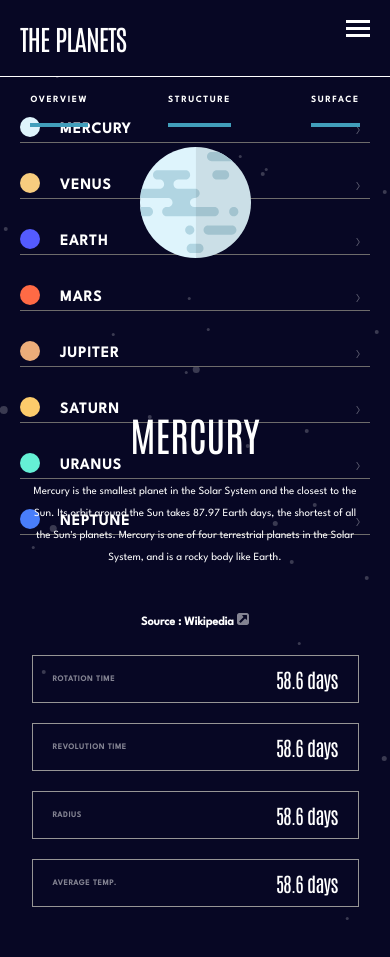
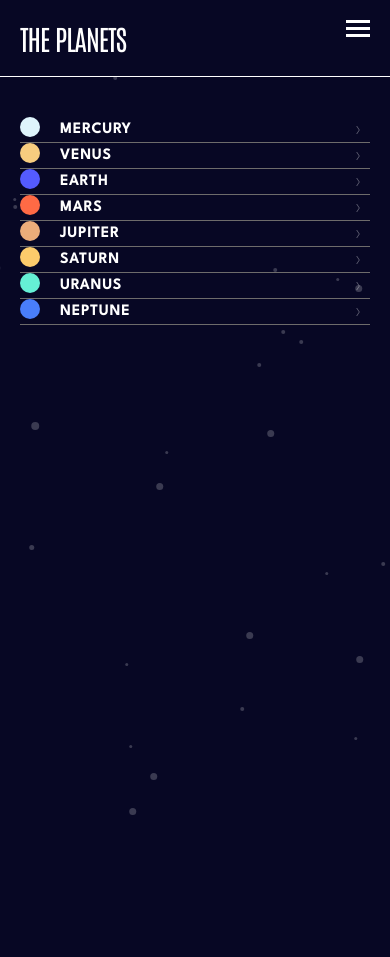
Before and after one commit to gura16/planets-site, a React (Vite) app: page / in a window 390 px wide. Both pictures are taken after a click on the picture 358 px from the left and 28 px from the top of the page. After the commit the page ends 844 px from the top, so only its background shows below. Built offline with nearby package versions, Linux system fonts and the light colour scheme.

Commit message:
add hamburger button

```diff
--- a/src/App.tsx
+++ b/src/App.tsx
@@ -1,6 +1,6 @@
 import "./assets/style.css";
 import Component from "./component";
-import { useState } from "react";
+import { useState, useEffect } from "react";
 import styled, { keyframes } from "styled-components";
 import { createGlobalStyle } from "styled-components";
 import navfoto from "./assets/icon-hamburger.svg";
@@ -8,6 +8,20 @@ import arrow from "./assets/icon-chevron.svg";
 
 function App() {
   const [planets, setPlanets] = useState<boolean | null>(false);
+  const [screenWidth, setScreenWidth] = useState<number>(window.innerWidth);
+
+  // Update the screen width state when the window is resized
+  useEffect(() => {
+    const handleResize = () => {
+      setScreenWidth(window.innerWidth);
+    };
+    window.addEventListener("resize", handleResize);
+    return () => {
+      window.removeEventListener("resize", handleResize);
+    };
+  }, []);
+
+  const hidePlandiv = screenWidth >= 768;
 
   return (
     <div>
@@ -17,7 +31,7 @@ function App() {
         <Burgerbutton src={navfoto} onClick={() => setPlanets(!planets)} />
       </Header>
       {planets ? (
-        <Plandiv>
+        <Plandiv style={{ display: hidePlandiv ? "none" : "block" }}>
           <Ovaldiv>
             <Fototext>
               <Oval color="#DEF4FC"></Oval>
@@ -76,8 +90,7 @@ function App() {
           </Ovaldiv>
         </Plandiv>
       ) : null}
-
-      <Component />
+      {hidePlandiv && planets && <Component />}
     </div>
   );
 }
@@ -171,6 +184,7 @@ const Plandiv = styled.nav`
   position: absolute;
   width: 100%;
   z-index: -1;
+
   @media only screen and (min-width: 768px) {
   }
 `;
```
